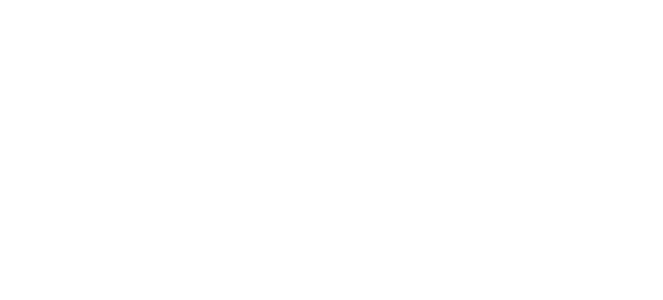
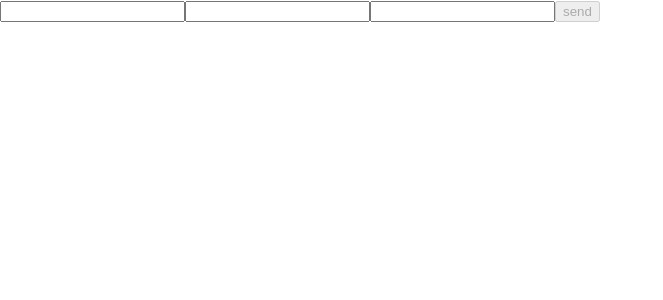
Before and after one commit to Olya151515/react_ts, a React (Create React App) app: page / in a window 1280 px wide. Shown: the top 300 px of the page, without its empty margins (0-663 px from the left). Built offline with nearby package versions, Linux system fonts and the light colour scheme.

Commit message:
first commit Lesson5

```diff
--- a/package.json
+++ b/package.json
@@ -14,7 +14,11 @@
     "react-dom": "^18.3.1",
     "react-scripts": "5.0.1",
     "typescript": "^4.9.5",
-    "web-vitals": "^2.1.4"
+    "web-vitals": "^2.1.4",
+    "axios": "^1.7.2",
+    "react-hook-form": "^7.52.1",
+    "joi": "^17.13.3",
+    "@hookform/resolvers": "^3.9.0"
   },
   "scripts": {
     "start": "react-scripts start",
--- a/src/App.tsx
+++ b/src/App.tsx
@@ -1,10 +1,11 @@
 import React,{FC} from 'react';
 import './App.css';
+import FormComponent from "./components/formComponent/FormComponent";
 
 const App:FC = () => {
   return (
     <>
-
+        <FormComponent/>
     </>
   );
 }
--- /dev/null
+++ b/src/components/formComponent/FormComponent.tsx
@@ -0,0 +1,27 @@
+import React from 'react';
+import {useForm} from "react-hook-form";
+import userValidator from "../../valodators/userValidator";
+import {joiResolver} from "@hookform/resolvers/joi";
+
+const FormComponent = () => {
+    let{formState:{errors,
+        isValid} ,
+        register,
+        handleSubmit} =
+        useForm({mode:'all',resolver: joiResolver(userValidator)})
+
+    return (
+        <div>
+            {/*{errors.name && <div>error:{errors.name?.message}</div>}*/}
+            <form onSubmit={handleSubmit((data) =>{
+                console.log(data);})}>
+                <input type="text"{...register('name')}/>
+                <input type="text"{...register('username')}/>
+                <input type="text"{...register('email')}/>
+                <button disabled={!isValid}>send</button>
+            </form>
+        </div>
+    );
+};
+
+export default FormComponent;
--- /dev/null
+++ b/src/valodators/userValidator.ts
@@ -0,0 +1,55 @@
+import Joi from "joi";
+
+const userValidator =
+    Joi.object({
+        name: Joi.string()
+            .min(3)
+            .max(15)
+            .error(errors => {
+                console.log(errors);
+                errors.forEach(error => {
+                    switch (error.code) {
+                        case 'string.empty':
+                            error.message = 'can not be empty'
+                            break;
+                        case 'string.min':
+                            error.message = 'must be lower than 3'
+                            break;
+                        default:
+                            break;
+                    }
+                    console.log(error.message);
+
+                })
+                return errors
+            }),
+        username: Joi.string()
+            .min(3)
+            .max(20)
+            .error(errors => {
+                errors.forEach(error => {
+                    switch (error.code) {
+                        case 'string.empty':
+                            error.message = 'can not be empty'
+                            break;
+                        case 'string.min':
+                            error.message = 'must be lower than 3'
+                            break;
+                        default:
+                            break;
+                    }
+                    console.log(error.message);
+
+                })
+                return errors
+            }),
+
+        email:Joi.string()
+            .required()
+            .email({ tlds: { allow: false }})
+
+
+    })
+
+
+export default userValidator;
```
Also changed, not shown: 1 other file (tests, documents, lock files or other folders).
